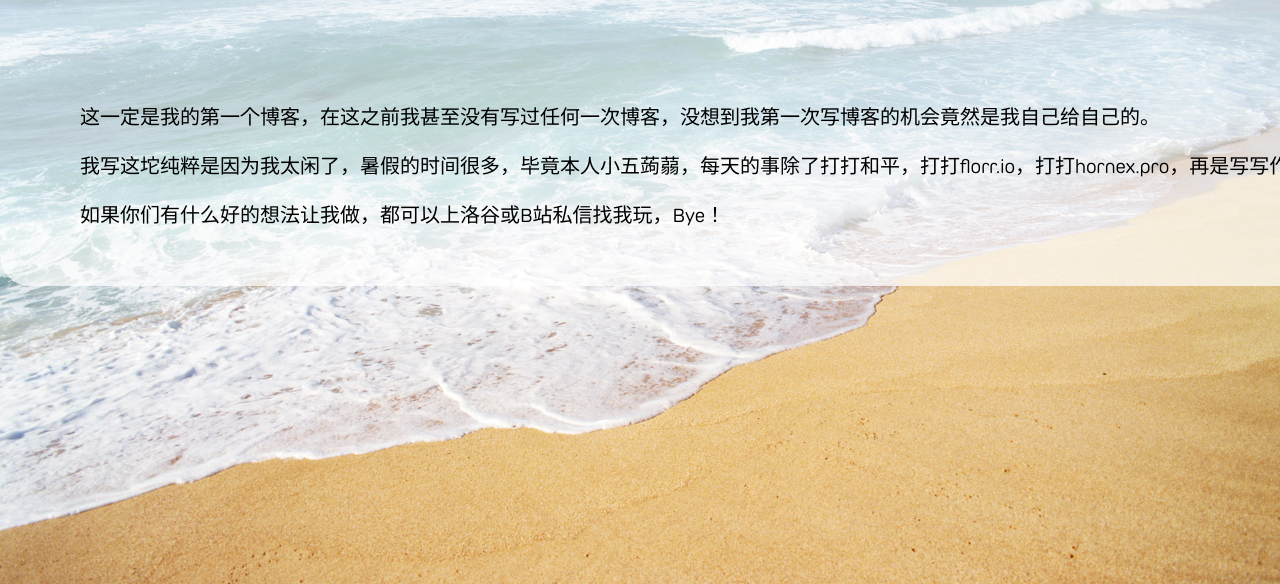
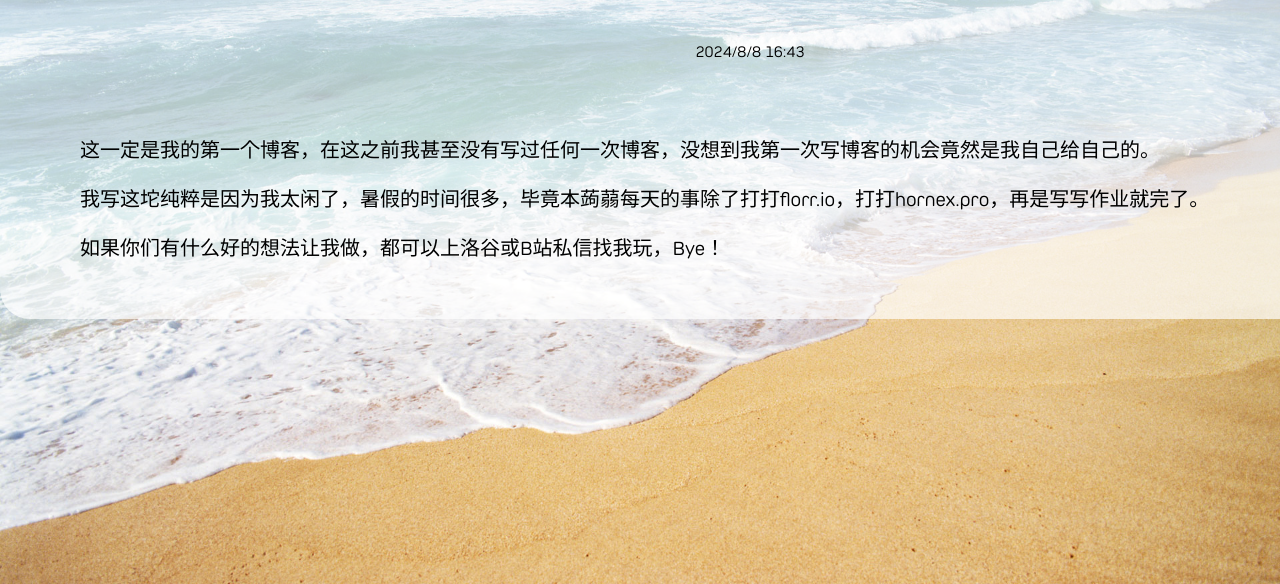
Before and after one commit to 3awsthe/3awsthe.github.io, a plain HTML site: page 1/index.html in a window 1280 px wide. Shown: the part 216-800 px from the top of the page. Drawn offline with Linux system fonts and the light colour scheme.

Commit message:
Update index.html

```diff
--- a/1/index.html
+++ b/1/index.html
@@ -75,10 +75,11 @@
 		<div class="zhengwen" style="background-color:rgba(255, 255, 255,0.7);border-radius: 30px;">
 			<br>
 			<p style="text-align:center;font-size:50px">My first blog!!!</p>
+			<p style="text-align:center;">2024/8/8 16:43</p>
 			<br>
 			<div class="nor">
 				<p>这一定是我的第一个博客，在这之前我甚至没有写过任何一次博客，没想到我第一次写博客的机会竟然是我自己给自己的。</p>
-				<p>我写这坨纯粹是因为我太闲了，暑假的时间很多，毕竟本人小五蒟蒻，每天的事除了打打和平，打打florr.io，打打hornex.pro，再是写写作业就完了。</p>
+				<p>我写这坨纯粹是因为我太闲了，暑假的时间很多，毕竟本蒟蒻每天的事除了打打florr.io，打打hornex.pro，再是写写作业就完了。</p>
 				<p>如果你们有什么好的想法让我做，都可以上洛谷或B站私信找我玩，Bye！</p>
 			</div>
 			<br>
```
